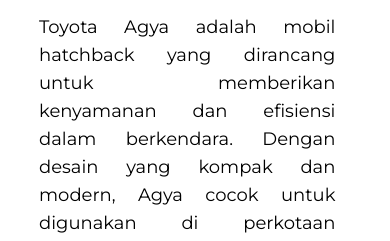
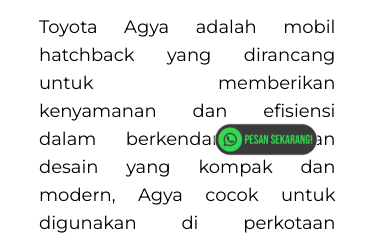
Before and after one commit to gielbert71/rentcar, a plain HTML site: page mobil/agya.html in a window 390 px wide. Shown: the part 597-838 px from the top of the page. Drawn offline with nearby package versions, Linux system fonts and the light colour scheme.

Commit message:
revisi 2, agya dan tombol

```diff
--- a/mobil/agya.html
+++ b/mobil/agya.html
@@ -137,9 +137,9 @@
 <body>
     <a
     href="https:wa.me/6282154346443?text=Halo%20Rental%20Mobil%20Pontianak%20Pamungkas!%20Saya%20ingin%20bertanya%20tentang%20produk%20dan%20layanan%20yang%20Anda%20tawarkan."
-    class="waaa sm:size-[10%] size-[20%] transition duration-300 ease-in-out hover:-translate-y-1 hover:scale-110 bottom-5 sm:right-5 right-14 z-50"
+    class="waaa sm:size-[10%] size-[35%] transition duration-300 ease-in-out hover:-translate-y-1 hover:scale-110 md:bottom-5 bottom-[-10rem] sm:right-5 right-14 z-50"
     >
-    <img src="images/assets/pesansekarang.png" alt="">
+    <img src="../images/assets/pesansekarang.png" alt="">
     </a>
     <!-- LOGO -->
     <!-- <div class="flex justify-around items-center" style="background-color: black;">
```
Also changed, not shown: index.html (+1 -1 lines).
